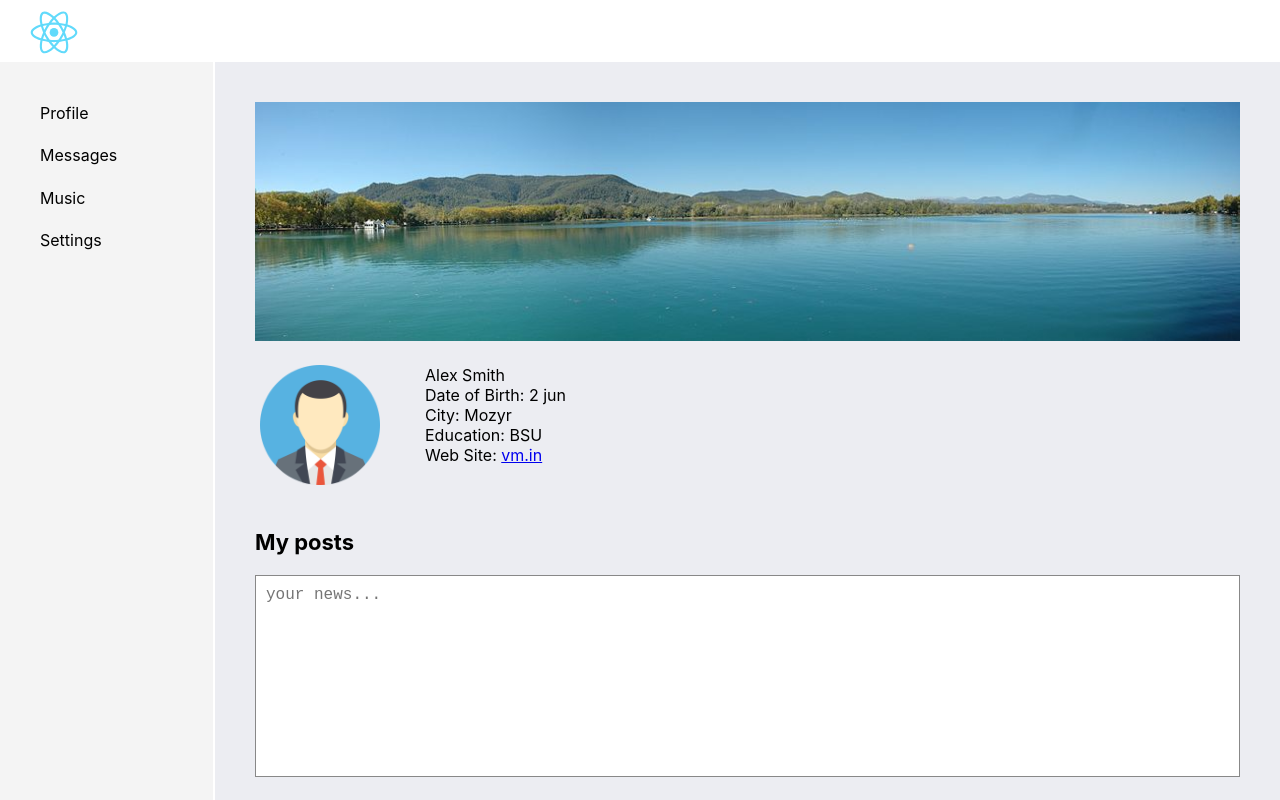
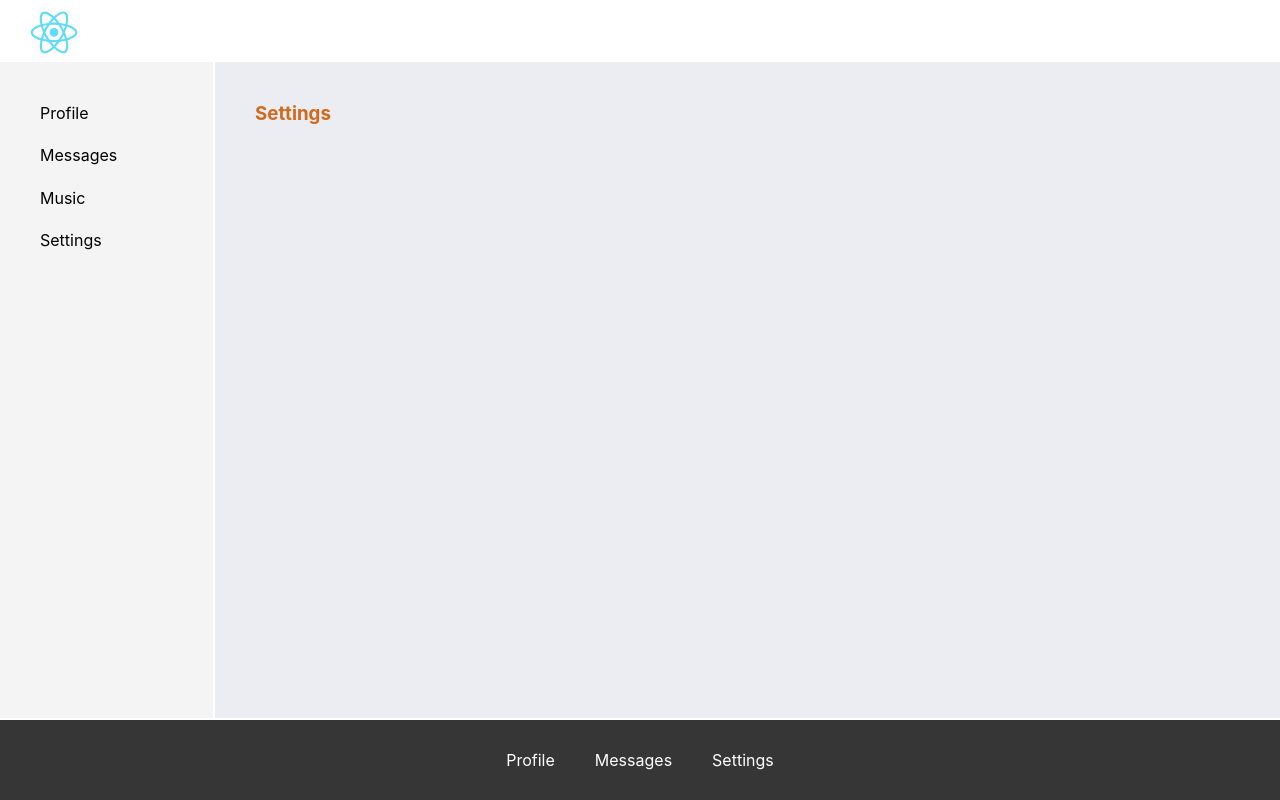
Before and after one commit to VadimRocket/social-network-react-app, a React (Create React App) app: page /settings in a window 1280 px wide. Shown: the top 800 px of the page. Built offline with nearby package versions, Linux system fonts and the light colour scheme.

Commit message:
added router-dom package and components Music,Settings.But now the whole page is redrawning. Stage 1

```diff
--- a/package.json
+++ b/package.json
@@ -8,6 +8,7 @@
     "@testing-library/user-event": "^7.1.2",
     "react": "^16.12.0",
     "react-dom": "^16.12.0",
+    "react-router-dom": "^5.1.2",
     "react-scripts": "3.3.0"
   },
   "scripts": {
--- a/src/App.js
+++ b/src/App.js
@@ -2,49 +2,31 @@ import React from 'react';
 import Header from './components/Header/Header'
 import SideNav from './components/SideNav/SideNav'
 import Profile from './components/Profile/Profile'
+import Music from './components/Music/Music'
+import Settings from './components/Settings/Settings'
 
 import Dialogs from './components/Dialogs/Dialogs'
-
+import {BrowserRouter, Route} from 'react-router-dom';
 import Footer from './components/Footer/Footer'
 
 import './App.css';
 
 
-
-// function App() {
-//   return (
-//     <div className="App">
-//       <header className="App-header">
-//         <img src={logo} className="App-logo" alt="logo" />
-//         <p>
-//           Edit <code>src/App.js</code> and save to reload.
-//         </p>
-//         <a
-//           className="App-link"
-//           href="https://reactjs.org"
-//           target="_blank"
-//           rel="noopener noreferrer"
-//         >
-//           Learn React
-//         </a>
-//       </header>
-//     </div>
-//   );
-// }
-
-
 const App = () => {
   return (
-
+    <BrowserRouter>
       <div className="app-wrapper">
           <Header />
           <SideNav/>
           <div className="content">
-            {/* <Dialogs/> */}
-            <Profile/>
+            <Route path="/dialogs" component={Dialogs} />
+            <Route path="/profile" component={Profile} />
+            <Route path="/music" component={Music} />
+            <Route path="/settings" component={Settings} />
           </div>
           <Footer/>
       </div>
+    </BrowserRouter>
   );
 }
 
--- a/src/components/Dialogs/Dialogs.jsx
+++ b/src/components/Dialogs/Dialogs.jsx
@@ -5,8 +5,8 @@ import s from './Dialogs.module.css';
 const Dialogs = (props) => {
 
     return (
-        <div className={s.dialogs_wrap}>
-            <p>Dialogs</p>
+        <div className={s.dialogs__container}>
+            <h3>Dialogs</h3>
         </div>
     );
 };
--- a/src/components/Dialogs/Dialogs.module.css
+++ b/src/components/Dialogs/Dialogs.module.css
@@ -1,7 +1,4 @@
-/* .dialogs_wrap {
-    color: #fff;
-    font-size: 20px;
-    font-weight: 800;
-    padding: 20px;
-    background: rgba(204, 100, 100, 0.67);
-}    */
+.dialogs__container{
+    color: brown;
+
+}
--- a/src/components/Footer/Footer.js
+++ b/src/components/Footer/Footer.js
@@ -6,14 +6,13 @@ const Footer = () => {
         <footer className={s.footer}>
             <nav>
                <ul>
-                    <li><a href="#">Link</a></li>
-                    <li><a href="#">Link</a></li>
-                    <li><a href="#">Link</a></li>
+                    <li><a href="/profile">Profile</a></li>
+                    <li><a href="/dialogs">Messages</a></li>
+                    <li><a href="/settings">Settings</a></li>
                 </ul>
             </nav>
        </footer>
     );
 }
 
-
 export default Footer;
--- /dev/null
+++ b/src/components/Music/Music.jsx
@@ -0,0 +1,16 @@
+import React from 'react';
+import s from './Music.module.css';
+
+
+const Music = (props) => {
+
+    return (
+        <div className={s.music__container}>
+            <h3>Music</h3>
+        </div>
+    );
+};
+
+
+
+export default Music;
--- /dev/null
+++ b/src/components/Music/Music.module.css
@@ -0,0 +1,3 @@
+.music__container{
+    color: blue;
+}
--- /dev/null
+++ b/src/components/Settings/Settings.jsx
@@ -0,0 +1,16 @@
+import React from 'react';
+import s from './Settings.module.css';
+
+
+const Settings = (props) => {
+
+    return (
+        <div className={s.settings__container}>
+            <h3>Settings</h3>
+        </div>
+    );
+};
+
+
+
+export default Settings;
--- /dev/null
+++ b/src/components/Settings/Settings.module.css
@@ -0,0 +1,4 @@
+.settings__container{
+    color: chocolate;
+
+}
--- a/src/components/SideNav/SideNav.js
+++ b/src/components/SideNav/SideNav.js
@@ -5,10 +5,10 @@ const SideNav = () => {
     return (
         <nav className={s.nav}>
            <ul>
-               <li><a href="#">Profile</a></li>
-               <li><a href="#">Messages</a></li>
-               <li><a href="#">Music</a></li>
-               <li><a href="#">Settings</a></li>
+               <li><a href="/profile">Profile</a></li>
+               <li><a href="/dialogs">Messages</a></li>
+               <li><a href="/music">Music</a></li>
+               <li><a href="/settings">Settings</a></li>
             </ul>
         </nav>
     );
```
Also changed, not shown: 1 other file (tests, documents, lock files or other folders). Lines whose indentation alone changed are shown as unchanged.
